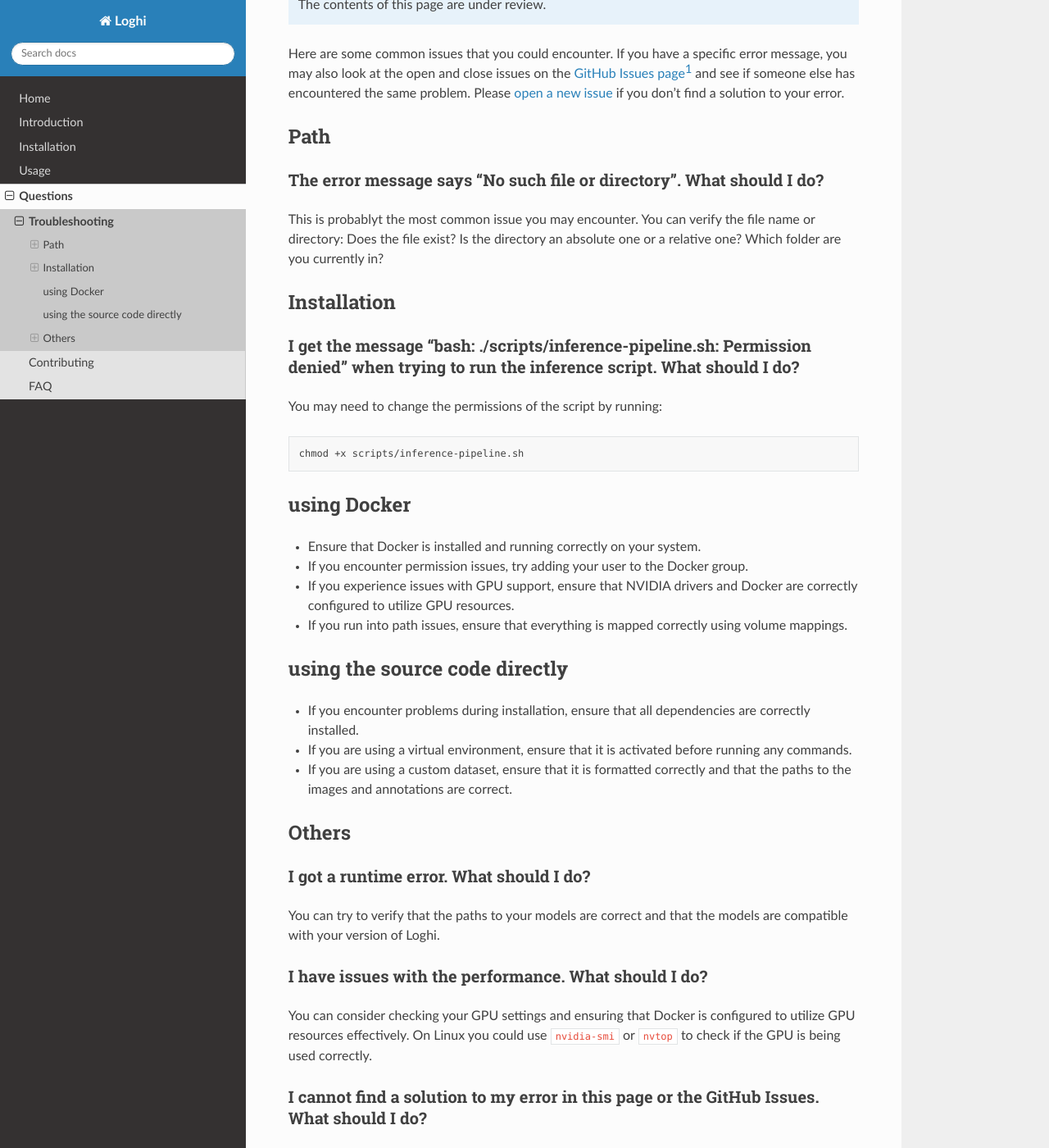
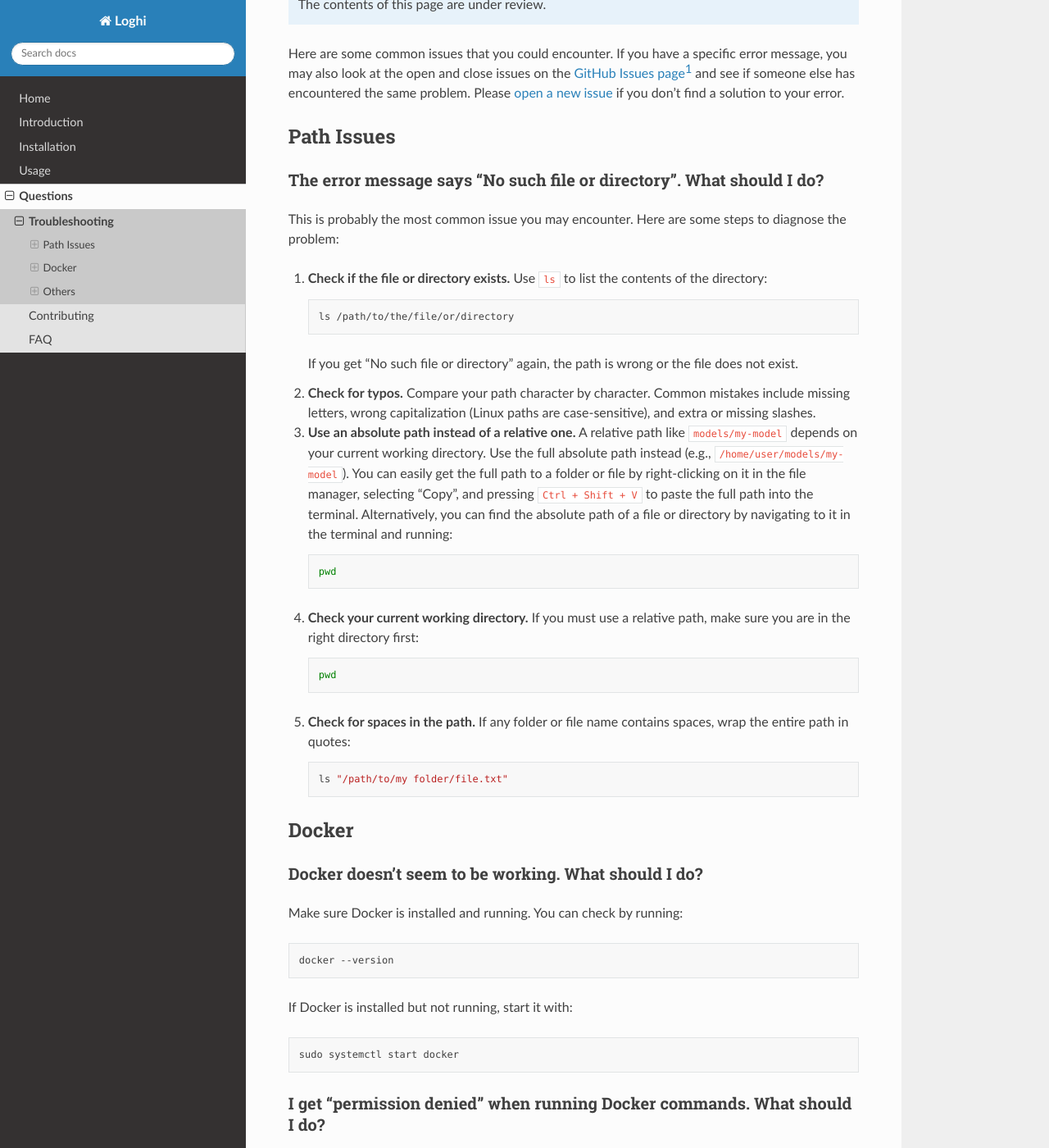
Before and after one commit to rvankoert/loghi, a Sphinx documentation site: the page built from docs/questions/troubleshooting.md, in a window 1280 px wide and 1400 px high, scrolled down 207 px. Shown: the whole window at 82% size. Built offline with Sphinx 7.4.7 and the Read the Docs theme 3.1.0, drawn with Linux system fonts in a browser that asks for light colours; some of the changed text lies outside the part shown.

Commit message:
update troubleshooting page

````diff
--- a/docs/questions/troubleshooting.md
+++ b/docs/questions/troubleshooting.md
@@ -4,16 +4,69 @@
 The contents of this page are under review.
 :::
 
-<!-- content to be updated, section headings to be added -->
-
 Here are some common issues that you could encounter. If you have a specific error message, you may also look at the open and close issues on the [GitHub Issues page](https://github.com/knaw-huc/loghi/issues)[^github-issues] and see if someone else has encountered the same problem. Please [open a new issue](open-github-issue) if you don't find a solution to your error.
 
-## Path
+## Path Issues
 ### The error message says "No such file or directory". What should I do?
-This is probablyt the most common issue you may encounter. You can verify the file name or directory: Does the file exist? Is the directory an absolute one or a relative one? Which folder are you currently in?
-<!-- update this part with more details -->
+This is probably the most common issue you may encounter. Here are some steps to diagnose the problem:
 
-## Installation
+1. **Check if the file or directory exists.** Use `ls` to list the contents of the directory:
+   ```bash
+   ls /path/to/the/file/or/directory
+   ```
+   If you get "No such file or directory" again, the path is wrong or the file does not exist.
+
+2. **Check for typos.** Compare your path character by character. Common mistakes include missing letters, wrong capitalization (Linux paths are case-sensitive), and extra or missing slashes.
+
+3. **Use an absolute path instead of a relative one.** A relative path like `models/my-model` depends on your current working directory. Use the full absolute path instead (e.g., `/home/user/models/my-model`). You can easily get the full path to a folder or file by right-clicking on it in the file manager, selecting "Copy", and pressing `Ctrl + Shift + V` to paste the full path into the terminal. Alternatively, you can find the absolute path of a file or directory by navigating to it in the terminal and running:
+   ```bash
+   pwd
+   ```
+
+4. **Check your current working directory.** If you must use a relative path, make sure you are in the right directory first:
+   ```bash
+   pwd
+   ```
+
+5. **Check for spaces in the path.** If any folder or file name contains spaces, wrap the entire path in quotes:
+   ```bash
+   ls "/path/to/my folder/file.txt"
+   ```
+
+## Docker
+
+### Docker doesn't seem to be working. What should I do?
+Make sure Docker is installed and running. You can check by running:
+```bash
+docker --version
+```
+If Docker is installed but not running, start it with:
+```bash
+sudo systemctl start docker
+```
+
+### I get "permission denied" when running Docker commands. What should I do?
+Your user may not be in the Docker group. Add yourself to the group and then log out and back in:
+```bash
+sudo usermod -aG docker $USER
+```
+
+### GPU support is not working inside Docker. What should I do?
+Make sure that both NVIDIA drivers and the NVIDIA Container Toolkit are installed correctly. You can verify by running:
+```bash
+nvidia-smi
+docker run --rm --gpus all nvidia/cuda:11.0-base nvidia-smi
+```
+If the first command works but the second does not, the NVIDIA Container Toolkit may not be installed. See [Installation: Set up GPU](set-up-gpu) for instructions.
+
+### Docker cannot find my files or models. What should I do?
+Docker containers cannot access files on your host system by default. You need to mount host directories into the container using the `-v` (volume) flag. For example:
+```bash
+docker run -v /home/user/models:/models loghi/docker.htr
+```
+This makes the host directory `/home/user/models` available inside the container at `/models`. Make sure the path on the left side of `:` is a valid absolute path on your host, and that the path on the right side matches what the application expects inside the container.
+
+## Others
 
 ### I get the message "bash: ./scripts/inference-pipeline.sh: Permission denied" when trying to run the inference script. What should I do?
 You may need to change the permissions of the script by running:
@@ -21,26 +74,34 @@ You may need to change the permissions of the script by running:
 chmod +x scripts/inference-pipeline.sh
 ```
 
-<!-- wording to be converted into Q&A mode, questions to be categorized -->
-## using Docker
-- Ensure that Docker is installed and running correctly on your system.
-- If you encounter permission issues, try adding your user to the Docker group.
-- If you experience issues with GPU support, ensure that NVIDIA drivers and Docker are correctly configured to utilize GPU resources.
-- If you run into path issues, ensure that everything is mapped correctly using volume mappings.
+### I get "ModuleNotFoundError" or "No matching distribution found" when installing dependencies. What should I do?
+These errors mean a required Python package is missing or incompatible with your Python version. Try the following:
+1. Make sure you are using a supported Python version (3.8 or higher).
+2. Upgrade pip before installing:
+   ```bash
+   pip install --upgrade pip
+   ```
+3. Install the dependencies from the component's `requirements.txt`:
+   ```bash
+   pip install -r requirements.txt
+   ```
+4. If a specific package fails to build, you may need to install system-level dependencies first (e.g., `sudo apt install python3-dev build-essential`).
 
-## using the source code directly
-- If you encounter problems during installation, ensure that all dependencies are correctly installed.
-- If you are using a virtual environment, ensure that it is activated before running any commands.
-- If you are using a custom dataset, ensure that it is formatted correctly and that the paths to the images and annotations are correct.
+### My virtual environment doesn't seem to be active. What should I do?
+If you are using a virtual environment, make sure it is activated before running any commands:
+```bash
+source venv/bin/activate
+```
+You should see the environment name (e.g., `(venv)`) in your terminal prompt when it is active.
 
-## Others
+### My custom dataset is not being recognized. What should I do?
+Make sure your dataset is formatted correctly and that the paths to the images and annotations are correct. Check that the file extensions match what Loghi expects (e.g., `.jpg` for images, `.xml` for PageXML annotations).
+
 ### I got a runtime error. What should I do?
 You can try to verify that the paths to your models are correct and that the models are compatible with your version of Loghi.
-<!-- update this part with more details -->
 
 ### I have issues with the performance. What should I do?
 You can consider checking your GPU settings and ensuring that Docker is configured to utilize GPU resources effectively. On Linux you could use `nvidia-smi` or `nvtop` to check if the GPU is being used correctly.
-<!-- update this part with more details -->
 
 (open-github-issue)=
 ### I cannot find a solution to my error in this page or the GitHub Issues. What should I do?
````
